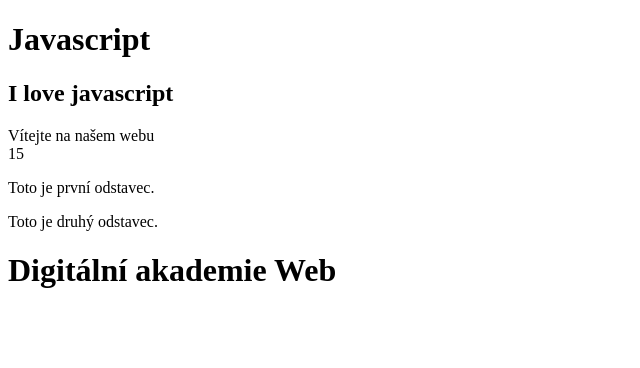
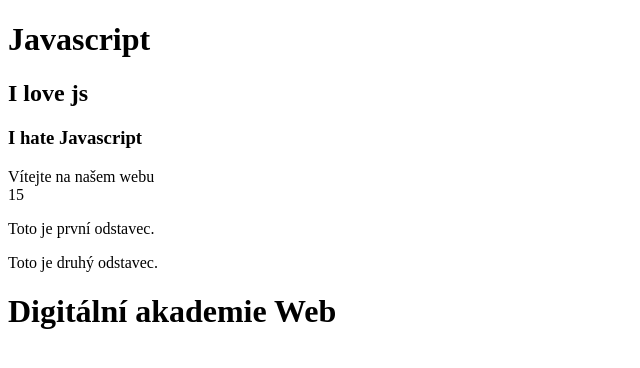
Before and after one commit to teruvojtiskova-commits/Czechit-git, a plain HTML site: page index.html in a window 1280 px wide. Shown: the whole page, without its empty margins (0-640 px from the left). Drawn offline with Linux system fonts and the light colour scheme.

Commit message:
Toto je dlouhá commit zpráva a chci ji napsat

```diff
--- a/index.html
+++ b/index.html
@@ -9,6 +9,7 @@
   </head>
   <body>
     <h1>Javascript</h1>
-    <h2>I love javascript</h2>
+    <h2>I love js</h2>
+    <h3>I hate Javascript</h3>
   </body>
 </html>
```
